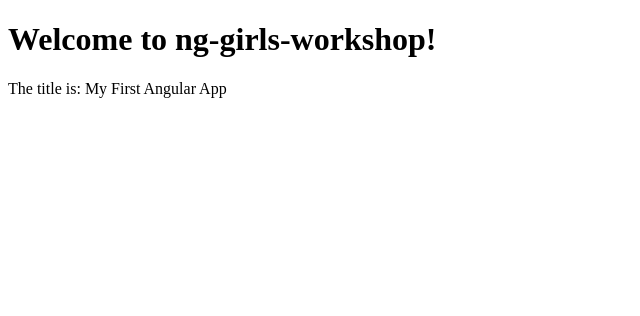
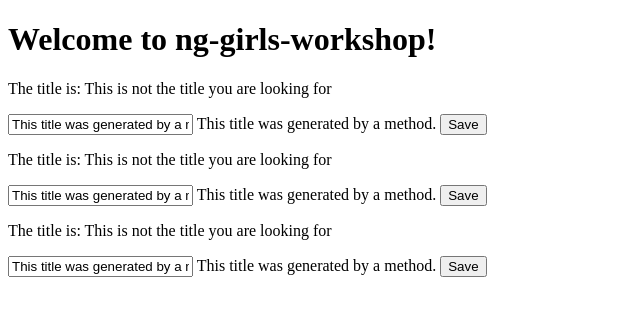
Before and after one commit to annagapuz/ng-girls-workshop-01, an Angular app: page / in a window 1280 px wide. Shown: the top 316 px of the page, without its empty margins (0-640 px from the left). Built offline with nearby package versions, Linux system fonts and the light colour scheme.

Commit message:
Finished chapter 6

```diff
--- a/src/app/app.component.html
+++ b/src/app/app.component.html
@@ -3,3 +3,5 @@
 </h1>
 
 <app-input-button-unit></app-input-button-unit>
+<app-input-button-unit></app-input-button-unit>
+<app-input-button-unit></app-input-button-unit>
--- a/src/app/input-button-unit/input-button-unit.component.html
+++ b/src/app/input-button-unit/input-button-unit.component.html
@@ -1 +1,6 @@
 <p>The title is: {{ title }}</p>
+
+<input [value]="generateTitle()">
+
+{{ generateTitle() }}
+<button>Save</button>
--- a/src/app/input-button-unit/input-button-unit.component.ts
+++ b/src/app/input-button-unit/input-button-unit.component.ts
@@ -14,10 +14,17 @@
   }
 
   ngOnInit() {
+    setTimeout(() => {
+      this.title = 'This is not the title you are looking for';
+    }, 3000);
   }
 
   changeTitle(newTitle: string) {
     this.title = newTitle;
   }
 
+  generateTitle(): string {
+    return 'This title was generated by a method.';
+  }
+
 }
```
